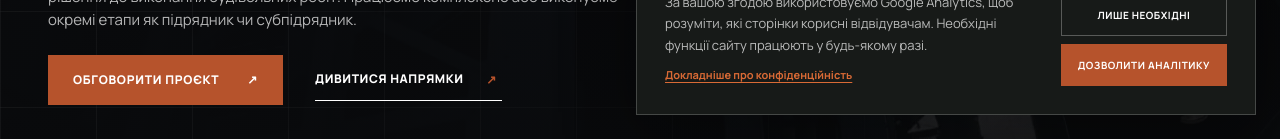
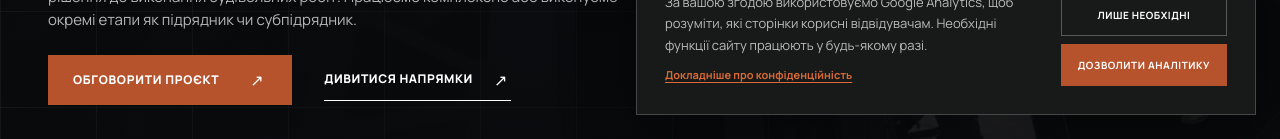
Before and after one commit to leusd100/rubikon-build, a Next.js app: page / in a window 1280 px wide. Shown: the part 661-800 px from the top of the page. Built offline with nearby package versions, Linux system fonts and the light colour scheme; grey boxes are pictures that could not be loaded.

Commit message:
fix: unify hero action arrows

```diff
--- a/app/globals.css
+++ b/app/globals.css
@@ -192,7 +192,8 @@ section[id] { scroll-margin-top: 116px; }
 .text-link { padding-block: 10px; border-bottom: 1px solid currentColor; font-size: 12px; font-weight: 800; letter-spacing: .05em; text-transform: uppercase; }
 .text-link span { margin-left: 18px; color: var(--accent); }
 .hero-actions .text-link { display: inline-flex; align-items: center; justify-content: space-between; gap: 18px; white-space: nowrap; }
-.hero-actions .text-link span { width: 20px; height: 20px; display: inline-grid; place-items: center; flex: 0 0 20px; margin-left: 0; line-height: 1; }
+.hero-actions > a > span { width: 20px; height: 20px; display: inline-grid; place-items: center; flex: 0 0 20px; color: white; font-size: 16px; font-weight: 500; line-height: 1; }
+.hero-actions .text-link span { margin-left: 0; }
 .hero-contact-card { position: relative; align-self: end; overflow: visible; padding-top: 16px; border-top: 2px solid var(--accent); background: linear-gradient(90deg, rgba(12,14,13,.52), rgba(12,14,13,.12)); }
 .hero-contact-kicker { display: flex; align-items: center; justify-content: space-between; gap: 18px; margin-bottom: 13px; }
 .hero-contact-kicker p { margin: 0; color: white; font-size: 11px; font-weight: 800; line-height: 1.3; letter-spacing: .12em; text-transform: uppercase; }
```
